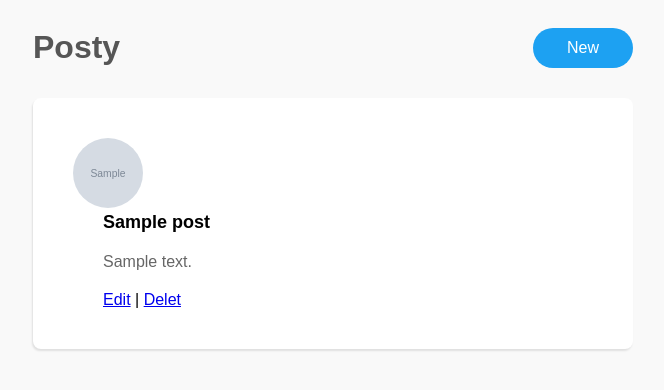
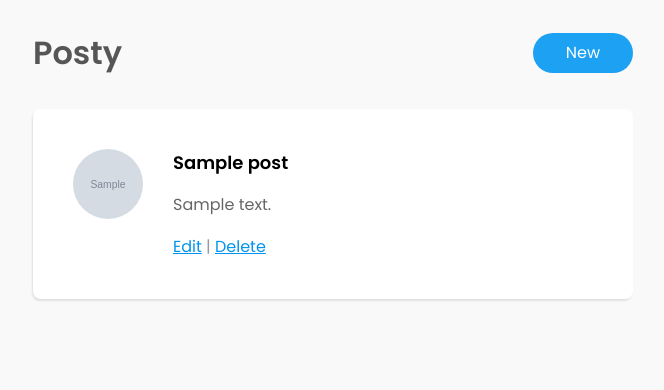
Before and after one commit to ArijTrabelsi/Posty-workshop, a Flask app: template templates/index.html in a window 1280 px wide. Shown: the top 390 px of the page, without its empty margins (307-971 px from the left). Run offline with Flask 2, Linux system fonts and the light colour scheme; the template is opened without the code that fills it: most values are stand-ins (such as "Sample title", 1, 10 or a date in 2020); grey boxes marked "Sample" are stand-in pictures.

Commit message:
add index.html

```diff
--- a/templates/index.html
+++ b/templates/index.html
@@ -1,10 +1,10 @@
 <!DOCTYPE html>
 <html lang="en">
-
 <head>
     <meta charset="UTF-8">
     <meta name="viewport" content="width=device-width, initial-scale=1.0">
     <meta http-equiv="X-UA-Compatible" content="ie=edge">
+    <link href="https://fonts.googleapis.com/css?family=Poppins:400,600" rel="stylesheet">
     <link href="{{ url_for('static', filename='style.css') }}" rel="stylesheet">
     <title>Posty</title>
 </head>
@@ -13,30 +13,27 @@
     <header>
         <h1>Posty</h1>
         <nav>
-            <a href="{{ url_for('post_add') }}">New</a>
+            <a href="{{url_for('post_add')}}">New</a>
         </nav>
     </header>
     <main>
-         {% for post in posts %}
+        {% for post in posts %}
         <article>
             <div>
                 <img src="{{post.photo_url}}"
-                    height="200px">
-                <div>
-
-                        <h2>{{post.name}}</h2>
-
+                     height="200px">
+            </div>
+            <div>
+                    <h2>{{post.name}}</h2>
                     <p>{{post.body}}</p>
-                    <div>
+                    <div class="btn-section">
                         <a href="{{ url_for('post_update', id=post.id) }}">Edit</a> |
-                        <a href="{{ url_for('post_delete', id=post.id) }}">Delet</a>
+                        <a href="{{ url_for('post_delete', id=post.id) }}">Delete</a>
                     </div>
-                </div>
             </div>
         </article>
         {% endfor %}
+    </main>
 
-    </main>
 </body>
-
 </html>
```
